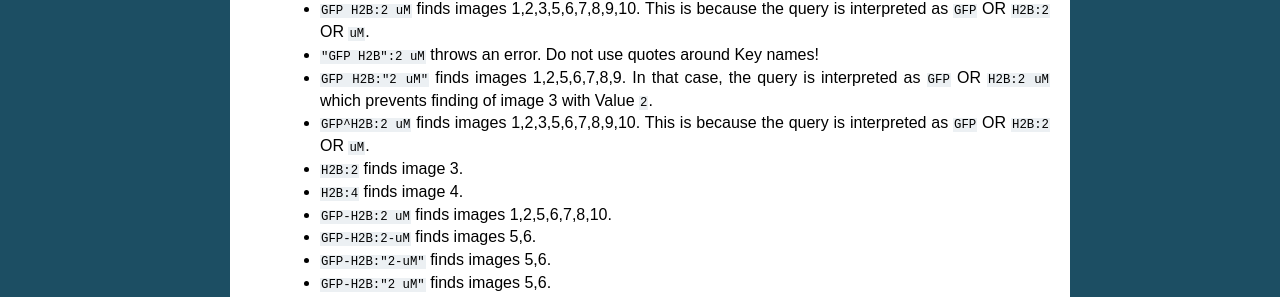
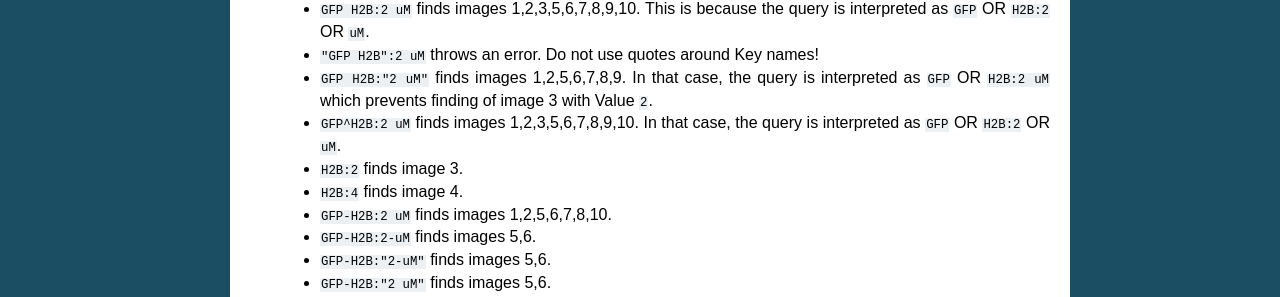
Before and after one commit to ome/omero-guide-introduction, a Sphinx documentation site: the page built from docs/search-omero.rst, in a window 1280 px wide. Shown: the part 1715-2012 px from the top of the page. Built offline with Sphinx 7.4.7, drawn with Linux system fonts in a browser that asks for light colours.

Commit message:
Update docs/search-omero.rst
Co-authored-by: jean-marie burel <j.burel@dundee.ac.uk>

```diff
--- a/docs/search-omero.rst
+++ b/docs/search-omero.rst
@@ -96,7 +96,7 @@
    - ``GFP H2B:2 uM`` finds images 1,2,3,5,6,7,8,9,10. This is because the query is interpreted as ``GFP`` OR ``H2B:2`` OR ``uM``.
    - ``"GFP H2B":2 uM`` throws an error. Do not use quotes around Key names!
    - ``GFP H2B:"2 uM"`` finds images 1,2,5,6,7,8,9. In that case, the query is interpreted as ``GFP`` OR ``H2B:2 uM`` which prevents finding of image 3 with Value ``2``.
-   - ``GFP^H2B:2 uM`` finds images 1,2,3,5,6,7,8,9,10. This is because the query is interpreted as ``GFP`` OR ``H2B:2`` OR ``uM``.
+   - ``GFP^H2B:2 uM`` finds images 1,2,3,5,6,7,8,9,10. In that case, the query is interpreted as ``GFP`` OR ``H2B:2`` OR ``uM``.
    - ``H2B:2`` finds image 3.
    - ``H2B:4`` finds image 4.
    - ``GFP-H2B:2 uM`` finds images 1,2,5,6,7,8,10.
```
